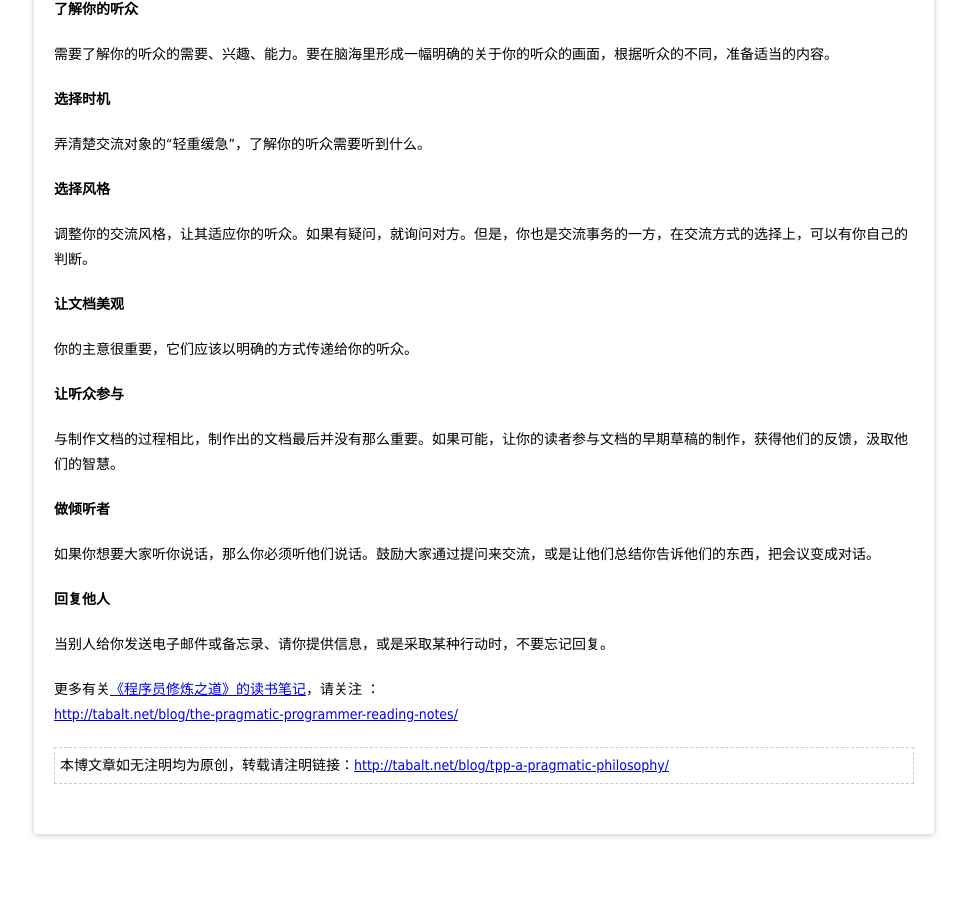
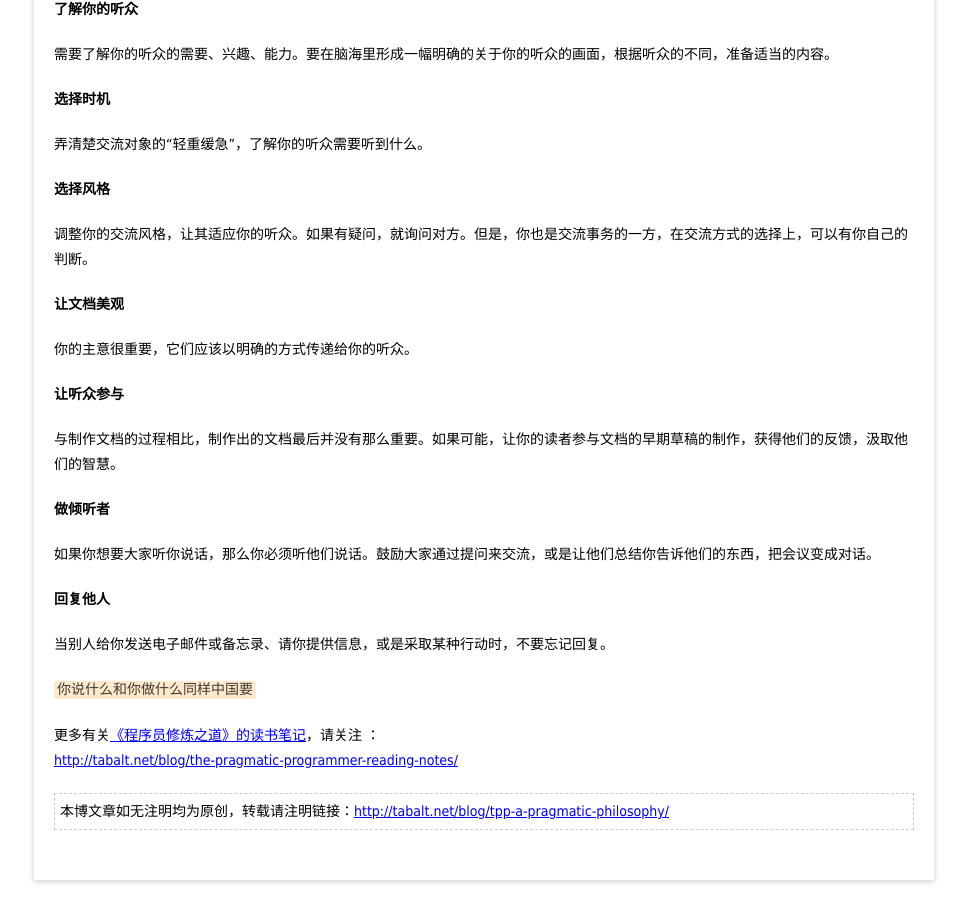
Before and after one commit to tabalt/tabalt.github.io, a Jekyll site: the page built from _posts/the-pragmatic-programmer/2014-11-03-tpp-a-pragmatic-philosophy.md, in a window 1280 px wide and 900 px high, scrolled down 3094 px. Shown: the whole window, without its empty margins (156-1123 px from the left). Built offline with Jekyll 4.4.1, drawn with Linux system fonts in a browser that asks for light colours; Markdown is read by kramdown in place of the engine named in the settings; comment, search, counter and statistics services are not loaded; before the commit the page ends 3948 px from its top, so only the background shows below that.

Commit message:
update blog

```diff
--- a/_posts/the-pragmatic-programmer/2014-11-03-tpp-a-pragmatic-philosophy.md
+++ b/_posts/the-pragmatic-programmer/2014-11-03-tpp-a-pragmatic-philosophy.md
@@ -188,6 +188,7 @@ description: 《程序员修炼之道》第1章重注时效的哲学读书笔记
 当别人给你发送电子邮件或备忘录、请你提供信息，或是采取某种行动时，不要忘记回复。
 
 
+`你说什么和你做什么同样中国要`
 
 更多有关[《程序员修炼之道》的读书笔记](http://tabalt.net/blog/the-pragmatic-programmer-reading-notes/)，请关注 ：
 [http://tabalt.net/blog/the-pragmatic-programmer-reading-notes/](http://tabalt.net/blog/the-pragmatic-programmer-reading-notes/)
```
